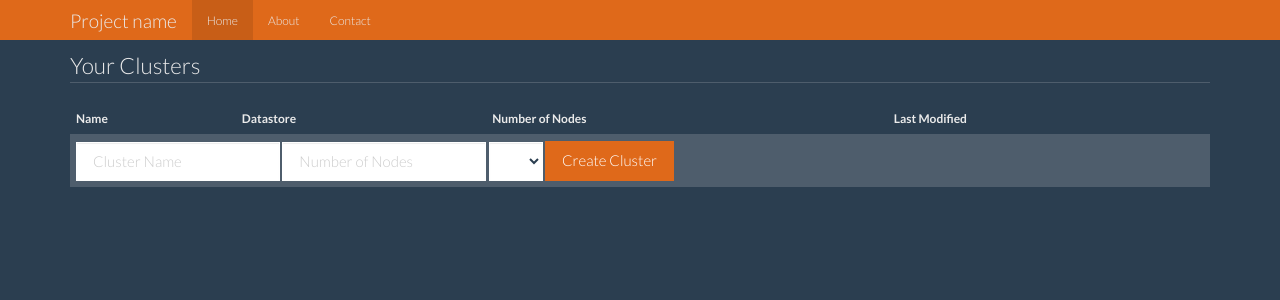
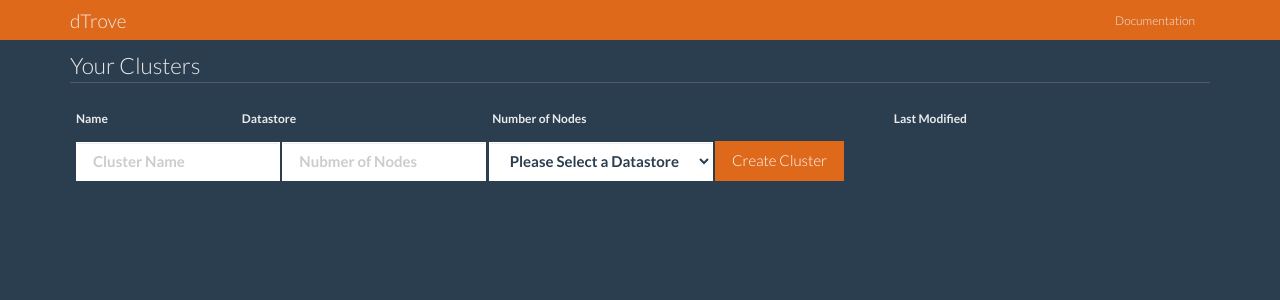
Before and after one commit to rmyers/dtrove-ui, a Django app: page /dashboard/ in a window 1280 px wide. Shown: the top 300 px of the page. Run offline with Django 3.2, Linux system fonts and the light colour scheme; lists and menus that the app fills with data are empty; some libraries are stand-ins or nearby versions.

Commit message:
Fixing datastore add form

```diff
--- a/assets/js/src/controllers.js
+++ b/assets/js/src/controllers.js
@@ -13,6 +13,7 @@ function DashboardController($resource, $scope, Cluster, Datastore) {
   $scope.newCluster = new Cluster();
   $scope.submit = function () {
     var new_cluster = new Cluster($scope.newCluster);
+    new_cluster.datastore_id = new_cluster.datastore.id;
     new_cluster.$save();
     $scope.clusters.push(new_cluster);
     $scope.newCluster = new Cluster();
--- a/raxui/static/js/app.js
+++ b/raxui/static/js/app.js
@@ -1 +1 @@
-"use strict";function DashboardController(a,b,c,d){c.query({},function(a){b.clusters=a}),d.query({},function(a){b.datastores=a}),b.newCluster=new c,b.submit=function(){var a=new c(b.newCluster);a.$save(),b.clusters.push(a),b.newCluster=new c}}var myApp=angular.module("myApp",["myApp.filters","myApp.services","myApp.directives","ngCookies"]);DashboardController.$inject=["$resource","$scope","Cluster","Datastore"],angular.module("myApp.directives",[]).directive("whenScrolled",function(){return function(a,b,c){var d=b[0];b.bind("scroll",function(){d.scrollTop+d.offsetHeight>=d.scrollHeight&&a.$apply(c.whenScrolled)})}}).directive("carouselWidget",function(){return function(a,b){var c=$(b[0]);c.carousel(),console.log(c)}}).directive("loginForm",function(){return{restrict:"C",link:function(a,b){var c=$(b[0]);a.$on("event:auth-loginRequired",function(){c.modal("show")}),a.$on("event:auth-loginConfirmed",function(){c.modal("hide")})}}}),angular.module("myApp.filters",[]).filter("interpolate",["version",function(a){return function(b){return String(b).replace(/\%VERSION\%/gm,a)}}]),angular.module("myApp.services",["ngResource"]).factory("Cluster",function(a){return a("/api/clusters/:clusterId",{},{})}).factory("Datastore",function(a){return a("/api/datastores/:datastoreId",{},{})});
+"use strict";function DashboardController(a,b,c,d){c.query({},function(a){b.clusters=a}),d.query({},function(a){b.datastores=a}),b.newCluster=new c,b.submit=function(){var a=new c(b.newCluster);a.datastore_id=a.datastore.id,a.$save(),b.clusters.push(a),b.newCluster=new c}}var myApp=angular.module("myApp",["myApp.filters","myApp.services","myApp.directives","ngCookies"]);DashboardController.$inject=["$resource","$scope","Cluster","Datastore"],angular.module("myApp.directives",[]).directive("whenScrolled",function(){return function(a,b,c){var d=b[0];b.bind("scroll",function(){d.scrollTop+d.offsetHeight>=d.scrollHeight&&a.$apply(c.whenScrolled)})}}).directive("carouselWidget",function(){return function(a,b){var c=$(b[0]);c.carousel(),console.log(c)}}).directive("loginForm",function(){return{restrict:"C",link:function(a,b){var c=$(b[0]);a.$on("event:auth-loginRequired",function(){c.modal("show")}),a.$on("event:auth-loginConfirmed",function(){c.modal("hide")})}}}),angular.module("myApp.filters",[]).filter("interpolate",["version",function(a){return function(b){return String(b).replace(/\%VERSION\%/gm,a)}}]),angular.module("myApp.services",["ngResource"]).factory("Cluster",function(a){return a("/api/clusters/:clusterId",{},{})}).factory("Datastore",function(a){return a("/api/datastores/:datastoreId",{},{})});
--- a/raxui/templates/base.html
+++ b/raxui/templates/base.html
@@ -26,15 +26,13 @@
               <span class="icon-bar"></span>
               <span class="icon-bar"></span>
             </button>
-            <a class="navbar-brand" href="#">Project name</a>
+            <a class="navbar-brand" href="/">dTrove</a>
           </div>
-          <div class="collapse navbar-collapse">
+          <div class="collapse pull-right navbar-collapse">
             <ul class="nav navbar-nav">
-              <li class="active"><a href="#">Home</a></li>
-              <li><a href="#about">About</a></li>
-              <li><a href="#contact">Contact</a></li>
+              <li><a href="http://dtrove.readthedocs.org/en/latest/">Documentation</a></li>
               {% if request.user.is_authenticated %}
-              <li class="pull-right"><a class="pull-right" href="/dashboard/">{{ request.user }}</a></li>
+              <li><a href="/dashboard/">{{ request.user }}</a></li>
               {% endif %}
             </ul>
           </div><!--/.nav-collapse -->
--- a/raxui/templates/dashboard.html
+++ b/raxui/templates/dashboard.html
@@ -17,20 +17,23 @@
            <td>{{ cluster.size }}</td>
            <td>{{ cluster.created }}</td>
        </tr>
+       <tfoot>
        <tr>
-           <td colspan="4">
+           <th colspan="4">
              <form class="form-inline" role="form">
                  <label class="sr-only" for="name">Cluster Name</label>
-                 <input id="name" class="form-control" type="text" ng-model="newCluster.name" placeholder="Cluster Name" />
+                 <input id="name" class="form-control" type="text" ng-required="true" ng-model="newCluster.name" placeholder="Cluster Name" />
                  <label class="sr-only" for="size">Number of Nodes</label>
-                 <input id="size" class="form-control" type="text" ng-model="newCluster.size" placeholder="Number of Nodes" />
+                 <input id="size" class="form-control" type="number" max="10" ng-required="true" ng-model="newCluster.size" placeholder="Nubmer of Nodes" />
                  <label class="sr-only" for="datastore">Datastore</label>
-                 <select id="datastore" class="form-control" ng-model="newCluster.datastore_id" required ng-options="datastore.name for datastore in datastores">
+                 <select id="datastore" class="form-control" ng-model="newCluster.datastore" required ng-options="datastore.name for datastore in datastores">
+                     <option value="">Please Select a Datastore</option>
                  </select>
                  <button type="submit" class="btn btn-primary" ng-click="submit()">Create Cluster</button>
              </form>
-           </td>
+         </th>
        </tr>
+      </tfoot>
       </tbody>
     </table>
   </div>
```
Also changed, not shown: raxui/templates/index.html (+0 -22 lines).
